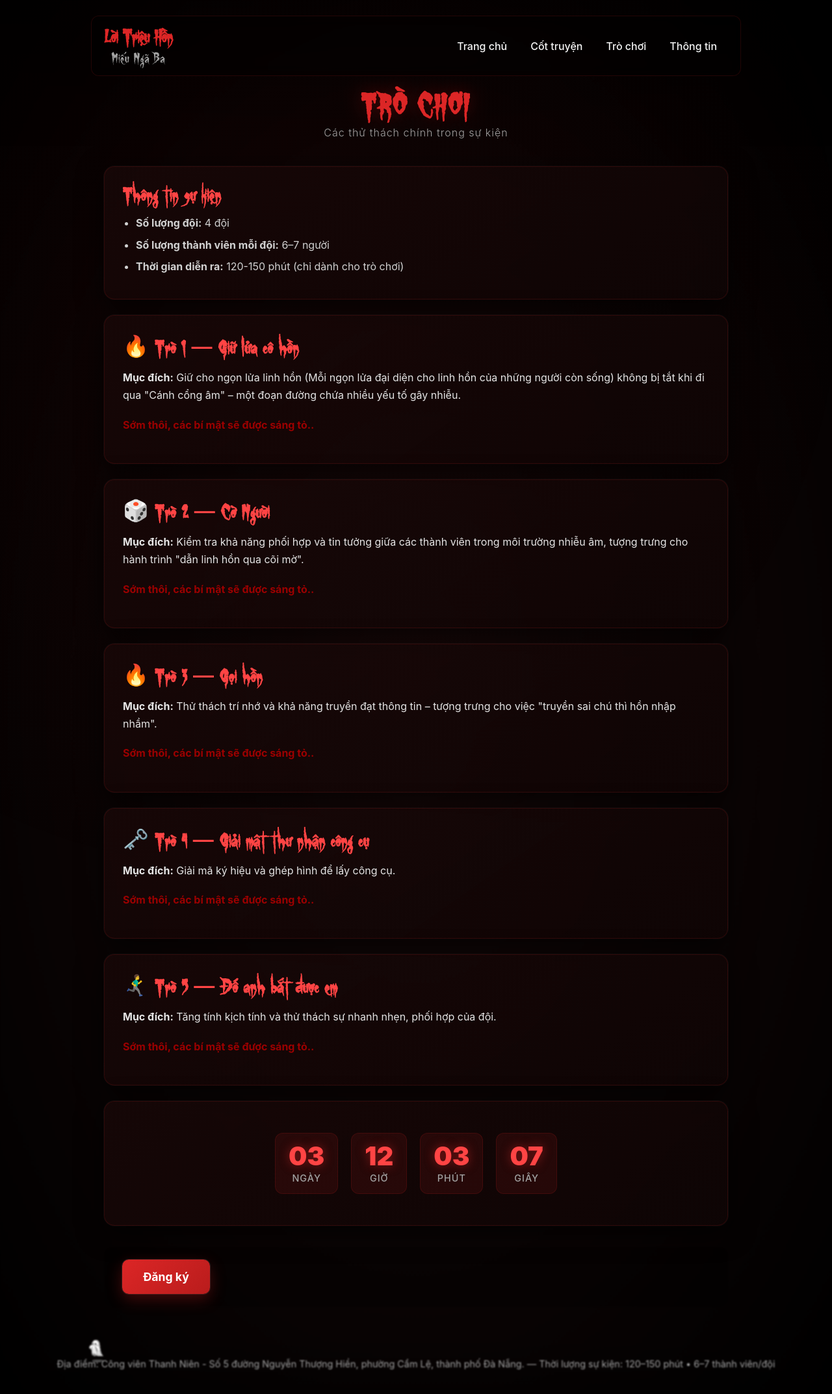
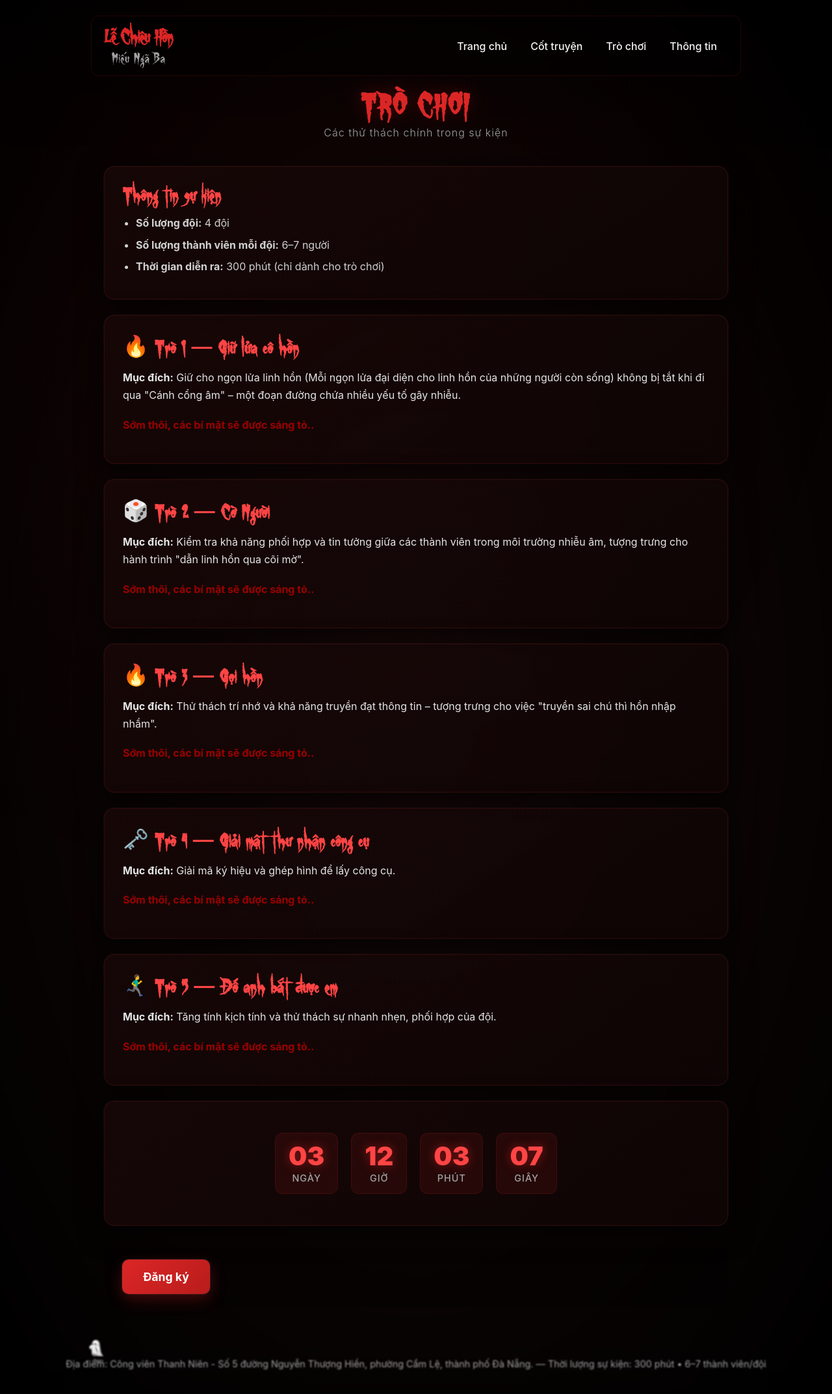
Before and after one commit to huymatthew/finaltask, a Django app: template templates/games.html in a window 1280 px wide. Shown: the whole page at 65% size. Run offline with Django 3.2, Linux system fonts and the light colour scheme; the template is opened without the code that fills it, so the values that code supplies are empty.

Commit message:
Title fix

```diff
--- a/templates/base.html
+++ b/templates/base.html
@@ -5,7 +5,7 @@
     <meta charset="utf-8" />
     <meta name="viewport" content="width=device-width, initial-scale=1" />
     <link rel="icon" type="image/x-icon" href="{% static 'favicon.ico' %}" />
-    <title>{% block title %}Lời Triệu Hồn{% endblock %}</title>
+    <title>{% block title %}Lễ Chiêu Hồn{% endblock %}</title>
     {% block head %}
     <link rel="stylesheet" href="{% static 'styles.css' %}" />
     {% endblock %}
@@ -26,7 +26,7 @@
 
     <header class="site-header">
       <div class="nav-wrap">
-        <a class="brand" href="{% url 'home' %}">Lời Triệu Hồn<br/><span class="brand-sub">Miếu Ngã Ba</span></a>
+        <a class="brand" href="{% url 'home' %}">Lễ Chiêu Hồn<br/><span class="brand-sub">Miếu Ngã Ba</span></a>
         <button id="nav-toggle" class="nav-toggle" aria-expanded="false" aria-label="Mở menu">☰</button>
         <nav id="main-nav" class="main-nav" aria-label="Main navigation">
           <ul class="nav-links">
@@ -39,7 +39,7 @@
       </div>
 
       {% block header_title %}
-      <h1 class="title blood-font">LỜI TRIỆU HỒN Ở MIẾU NGÃ BA</h1>
+      <h1 class="title blood-font">LỄ CHIÊU HỒN Ở MIẾU NGÃ BA</h1>
       <p class="subtitle">  Final Task Event - BCH LCD khoa CNTT - DUT</p>
       {% endblock %}
     </header>
@@ -76,7 +76,7 @@
     </main>
 
     <footer class="site-footer">
-      <p>Địa điểm: Công viên Thanh Niên - Số 5 đường Nguyễn Thượng Hiền, phường Cẩm Lệ, thành phố Đà Nẵng. — Thời lượng sự kiện: 120–150 phút • 6–7 thành viên/đội</p>
+      <p>Địa điểm: Công viên Thanh Niên - Số 5 đường Nguyễn Thượng Hiền, phường Cẩm Lệ, thành phố Đà Nẵng. — Thời lượng sự kiện: 300 phút • 6–7 thành viên/đội</p>
     </footer>
 
     <script src="{% static 'script.js' %}"></script>
--- a/templates/games.html
+++ b/templates/games.html
@@ -1,5 +1,5 @@
 {% extends 'base.html' %}
-{% block title %}Trò chơi — Lời Triệu Hồn{% endblock %}
+{% block title %}Trò chơi — Lễ Chiêu Hồn{% endblock %}
 
 {% block header_title %}
   <h1 class="title">Trò chơi</h1>
@@ -12,7 +12,7 @@
     <ul>
       <li><strong>Số lượng đội:</strong> 4 đội</li>
       <li><strong>Số lượng thành viên mỗi đội:</strong> 6–7 người</li>
-      <li><strong>Thời gian diễn ra:</strong> 120-150 phút (chỉ dành cho trò chơi)</li>
+      <li><strong>Thời gian diễn ra:</strong> 300 phút (chỉ dành cho trò chơi)</li>
     </ul>
   </section>
   <section class="card game-card">
--- a/templates/index.html
+++ b/templates/index.html
@@ -1,5 +1,5 @@
 {% extends 'base.html' %}
-{% block title %}Lời Triệu Hồn ở Miếu Ngã Ba{% endblock %}
+{% block title %}Lễ Chiêu Hồn ở Miếu Ngã Ba{% endblock %}
 
 {% block content %}
   <section class="card intro">
--- a/templates/infomation.html
+++ b/templates/infomation.html
@@ -1,6 +1,6 @@
 {% extends 'base.html' %}
 {% load static %}
-{% block title %}Thông tin — Lời Triệu Hồn{% endblock %}
+{% block title %}Thông tin — Lễ Chiêu Hồn{% endblock %}
 
 {% block header_title %}
   <h1 class="title">Thông tin sự kiện</h1>
@@ -10,7 +10,7 @@
 {% block content %}
   <section class="card">
     <h2>🎭 Ban Tổ Chức</h2>
-    <p>Đội ngũ phát triển sự kiện <strong>"Lời Triệu Hồn - Miếu Ngã Ba"</strong></p>
+    <p>Đội ngũ phát triển sự kiện <strong>"Lễ Chiêu Hồn - Miếu Ngã Ba"</strong></p>
 
     <div class="organizer-table">
       <table>
@@ -72,7 +72,7 @@
     <div class="thank-you-note">
       <div class="quote">
         <blockquote>
-          Chúng mình xin gửi lời cảm ơn chân thành đến tất cả các thầy cô, anh chị đã quan tâm tạo điều kiện, môi trường để cho các bạn ứng viên Ban Chấp Hành Liên Chi Đoàn khoa CNTT có cơ hội rèn luyện và thể hiện bản thân. Cảm ơn các anh chị cựu thành viên, các thành viên và các bạn đã quan tâm và ủng hộ sự kiện "Lời Triệu Hồn - Miếu Ngã Ba".
+          Chúng mình xin gửi lời cảm ơn chân thành đến tất cả các thầy cô, anh chị đã quan tâm tạo điều kiện, môi trường để cho các bạn ứng viên Ban Chấp Hành Liên Chi Đoàn khoa CNTT có cơ hội rèn luyện và thể hiện bản thân. Cảm ơn các anh chị cựu thành viên, các thành viên và các bạn đã quan tâm và ủng hộ sự kiện "Lễ Chiêu Hồn ở Miếu Ngã Ba".
         </blockquote>
         <cite>— Ban Tổ Chức</cite>
       </div>
--- a/templates/story.html
+++ b/templates/story.html
@@ -1,5 +1,5 @@
 {% extends 'base.html' %}
-{% block title %}Cốt truyện — Lời Triệu Hồn{% endblock %}
+{% block title %}Cốt truyện — Lễ Chiêu Hồn{% endblock %}
 
 {% block header_title %}
   <h1 class="title">Cốt truyện</h1>
```
